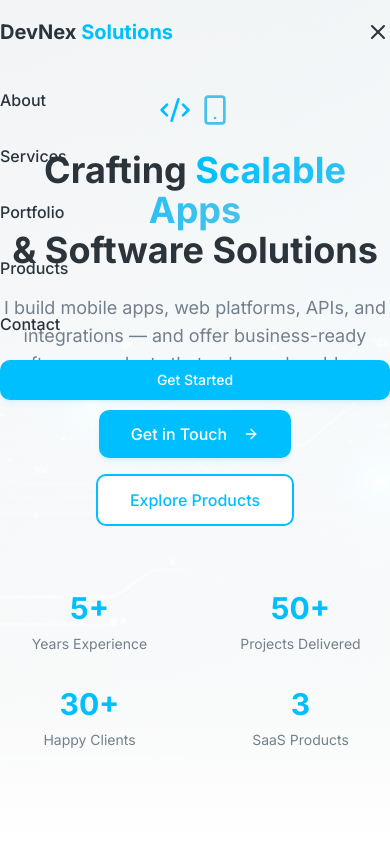
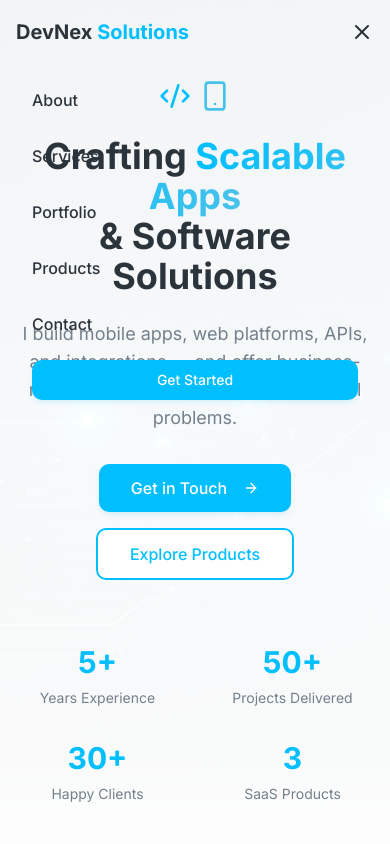
Before and after one commit to alok-56/devnex-craft-solutions, a React (Vite) app: page / in a window 390 px wide. Both pictures are taken after a click on the button 378 px from the left and 32 px from the top of the page. Shown: the top 844 px of the page. Built offline with nearby package versions, Linux system fonts and the light colour scheme; the HTML template or start-up script is replaced by a standard one.

Commit message:
Refactor: Adjust small screen styles

```diff
--- a/src/components/Footer.tsx
+++ b/src/components/Footer.tsx
@@ -20,7 +20,7 @@ const Footer = () => {
 
   return (
     <footer className="bg-secondary border-t border-border">
-      <div className="container-custom py-12">
+      <div className="container-custom py-12 px-4 md:px-8">
         <div className="grid md:grid-cols-3 gap-8 mb-8">
           <div>
             <h3 className="text-xl font-bold mb-4 text-foreground">
--- a/src/components/Hero.tsx
+++ b/src/components/Hero.tsx
@@ -20,7 +20,7 @@ const Hero = () => {
         backgroundPosition: "center",
       }}
     >
-      <div className="container-custom py-20 md:py-32 relative z-10">
+      <div className="container-custom py-20 md:py-32 relative z-10 px-4">
         <div className="max-w-4xl mx-auto text-center animate-fade-in">
           <div className="flex items-center justify-center gap-2 mb-6">
             <Code2 className="text-primary w-8 h-8 md:w-10 md:h-10" />
--- a/src/components/Navbar.tsx
+++ b/src/components/Navbar.tsx
@@ -36,7 +36,7 @@ const Navbar = () => {
         isScrolled ? "bg-background/95 backdrop-blur-md shadow-soft" : "bg-transparent"
       }`}
     >
-      <div className="container-custom">
+      <div className="container-custom px-4 md:px-8">
         <div className="flex items-center justify-between h-16 md:h-20">
           <button
             onClick={() => scrollToSection("hero")}
@@ -76,7 +76,7 @@ const Navbar = () => {
         {/* Mobile Menu */}
         {isMobileMenuOpen && (
           <div className="md:hidden py-4 animate-fade-in">
-            <div className="flex flex-col gap-4">
+            <div className="flex flex-col gap-4 px-4">
               {navLinks.map((link) => (
                 <button
                   key={link.id}
--- a/src/index.css
+++ b/src/index.css
@@ -125,7 +125,7 @@ All colors MUST be HSL.
   }
 
   .container-custom {
-    @apply max-w-7xl mx-auto;
+    @apply max-w-7xl mx-auto px-4 md:px-8;
   }
 
   .card-hover {
```
